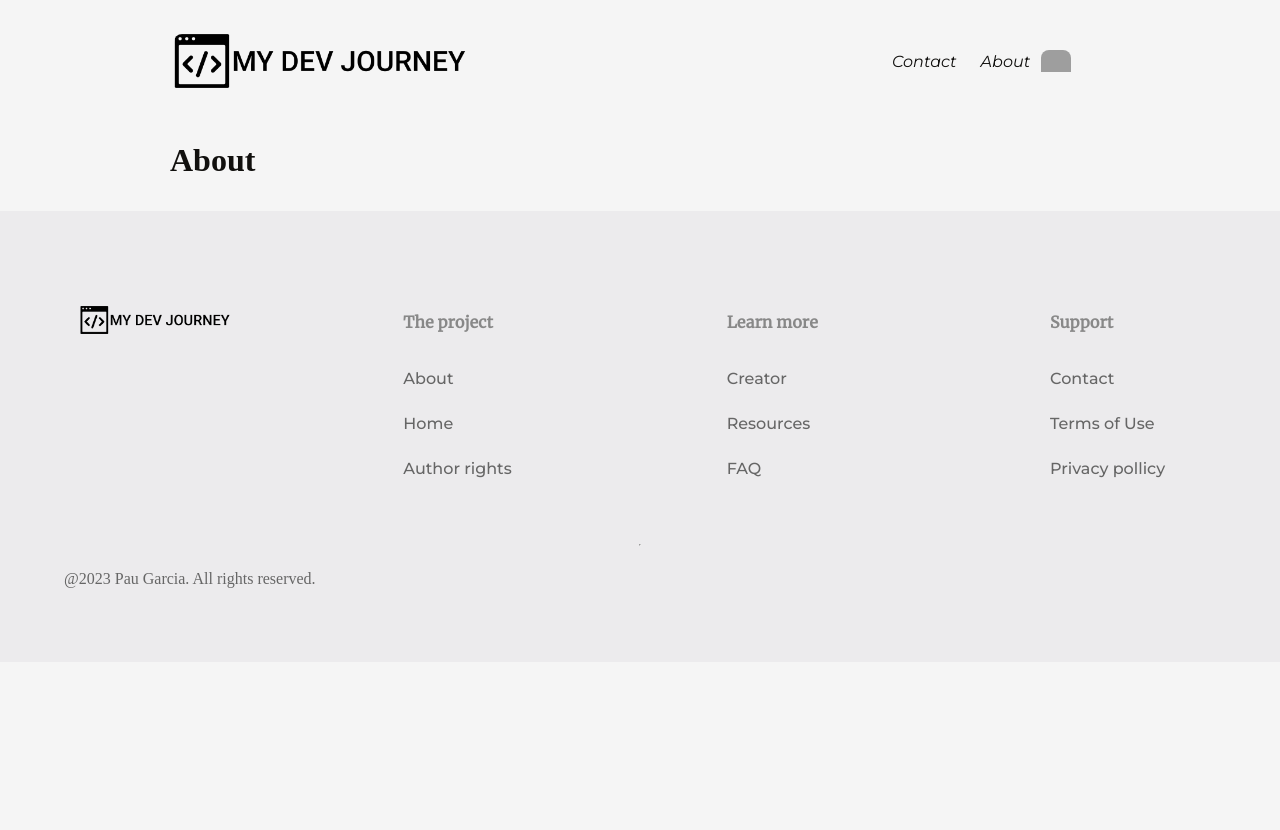
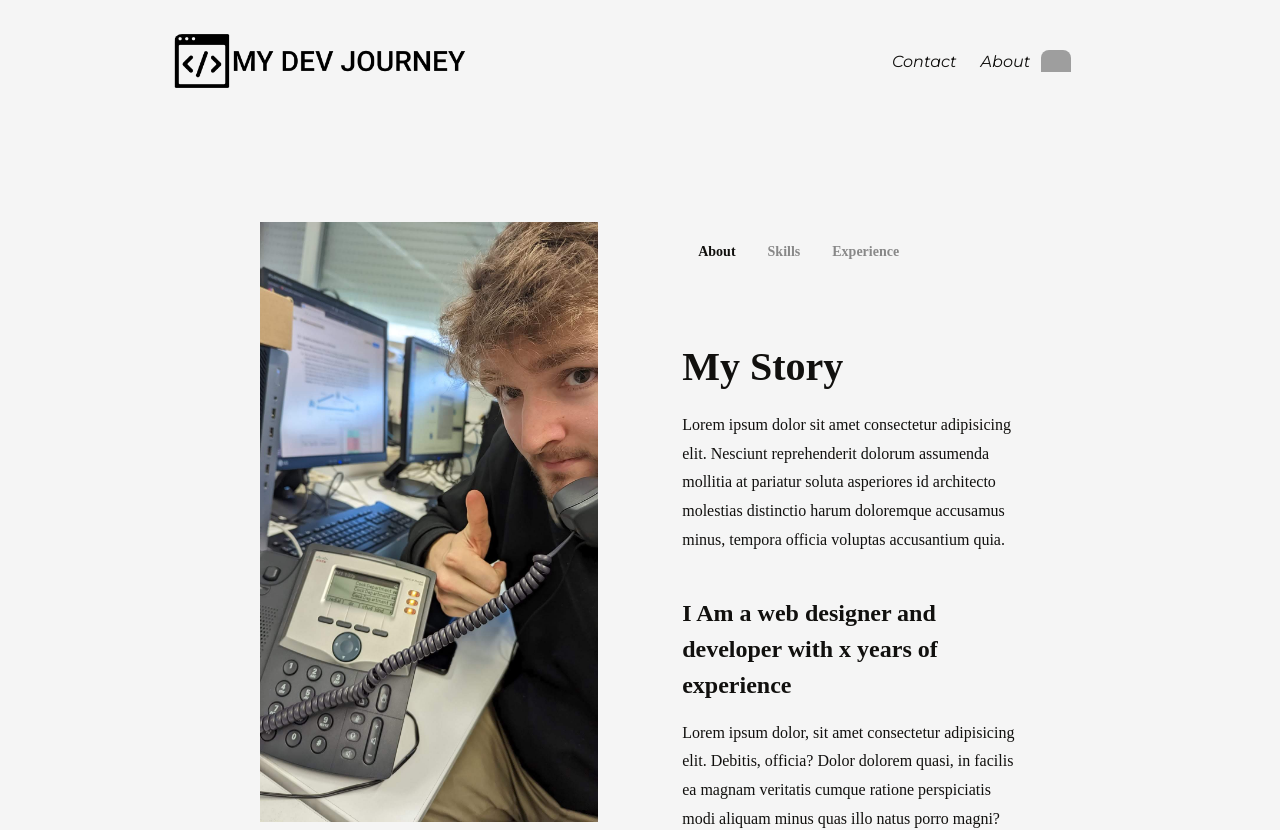
Before and after one commit to paugarcia32/dev-blog-client, a React (Create React App) app: page /about in a window 1280 px wide. Shown: the top 830 px of the page. Before the commit the page ends 800 px from the top, so only its background shows below. Built offline with nearby package versions, Linux system fonts and the light colour scheme; grey boxes are pictures that could not be loaded.

Commit message:
about page

```diff
--- a/src/pages/About.js
+++ b/src/pages/About.js
@@ -1,5 +1,114 @@
+import React, {Fragment, useState} from 'react'
+import '../styles/About.css'
+
 export default function About(){
+  const [toggleTab, setToggleTab] = useState(1)
+  const toggleState = (index) =>{
+    setToggleTab(index)
+  }
   return(
-    <h1>About</h1>
+    <Fragment>
+      <section className='about'>
+        <div className="row">
+          <div className="column">
+            <div className="about-img"></div>
+          </div>
+          <div className="column">
+
+            <div className="tabs">
+                <div className={toggleTab === 1 ? "single-tab active-tab": "single-tab"}
+                onClick={() => toggleState(1)}>
+                  <h2>About</h2>
+                </div>
+
+                <div className={toggleTab === 2 ? "single-tab active-tab": "single-tab"}
+                onClick={() => toggleState(2)}>
+                  <h2>Skills</h2>
+                </div>
+
+                <div className={toggleTab === 3 ? "single-tab active-tab": "single-tab"}
+                onClick={() => toggleState(3)}>
+                  <h2>Experience</h2>
+                </div>
+            </div>
+
+            <div className="tab-content">
+              {/* About content */}
+              <div className={toggleTab === 1 ? "content active-content":"content "}>
+                <h2>My Story</h2>
+                <p>Lorem ipsum dolor sit amet consectetur adipisicing elit. Nesciunt reprehenderit dolorum assumenda mollitia at pariatur soluta asperiores id architecto molestias distinctio harum doloremque accusamus minus, tempora officia voluptas accusantium quia.</p>
+                <h3>I Am a web designer and developer with x years of experience</h3>
+                <p>Lorem ipsum dolor, sit amet consectetur adipisicing elit. Debitis, officia? Dolor dolorem quasi, in facilis ea magnam veritatis cumque ratione perspiciatis modi aliquam minus quas illo natus porro magni? Optio.</p>
+              </div>
+
+              {/* skills content */}
+              <div className={toggleTab === 2 ? "content active-content":"content "}>
+                <h2>Skills</h2>
+                <p>Lorem ipsum dolor sit amet consectetur adipisicing elit. Nesciunt reprehenderit dolorum assumenda mollitia at pariatur soluta asperiores id architecto molestias distinctio harum doloremque accusamus minus, tempora officia voluptas accusantium quia.</p>
+                <div className="skills-row">
+                  <div className="skills-column">
+                    <div className="progress-wrap">
+                      <h3>Developer</h3>
+                      <div className="progress-bar Developer">
+                        <span>80%</span>
+                      </div>
+                    </div>
+                  </div>
+
+                  <div className="skills-column">
+                    <div className="progress-wrap">
+                      <h3>Designer</h3>
+                      <div className="progress-bar Designer">
+                        <span>90%</span>
+                      </div>
+                    </div>
+                  </div>
+
+                  <div className="skills-column">
+                    <div className="progress-wrap">
+                      <h3>Designer</h3>
+                      <div className="progress-bar Designer">
+                        <span>90%</span>
+                      </div>
+                    </div>
+                  </div>
+
+                  <div className="skills-column">
+                    <div className="progress-wrap">
+                      <h3>Designer</h3>
+                      <div className="progress-bar Designer">
+                        <span>90%</span>
+                      </div>
+                    </div>
+                  </div>
+                </div>
+              </div>
+              {/* experiece content */}
+              <div className={toggleTab === 3 ? "content active-content":"content "}>
+                <div className="exp-column">
+                  <h3>Web Developer</h3>
+                  <span>2014-2022</span>
+                  <p>Lorem ipsum dolor sit amet consectetur adipisicing elit. Enim eaque est iure nemo? Officiis magnam culpa totam ea repellat iure, mollitia pariatur exercitationem consectetur! Ipsa dolores explicabo molestiae veniam omnis.</p>
+                </div>
+
+                <div className="exp-column">
+                  <h3>Graphic dessigner</h3>
+                  <span>2014-2022</span>
+                  <p>Lorem ipsum dolor sit amet consectetur adipisicing elit. Enim eaque est iure nemo? Officiis magnam culpa totam ea repellat iure, mollitia pariatur exercitationem consectetur! Ipsa dolores explicabo molestiae veniam omnis.</p>
+                </div>
+
+                <div className="exp-column">
+                  <h3>Photoshop</h3>
+                  <span>2014-2022</span>
+                  <p>Lorem ipsum dolor sit amet consectetur adipisicing elit. Enim eaque est iure nemo? Officiis magnam culpa totam ea repellat iure, mollitia pariatur exercitationem consectetur! Ipsa dolores explicabo molestiae veniam omnis.</p>
+                </div>
+              </div>
+            </div>
+          </div>
+        </div>
+
+
+      </section>
+    </Fragment>
   )
 }
--- /dev/null
+++ b/src/styles/About.css
@@ -0,0 +1,177 @@
+section.about{
+  padding: 5rem 3rem 3rem 3rem;
+  background-color: var(--background);
+}
+div.row{
+  display: flex;
+  justify-content: space-around;
+}
+div.row div.column{
+  width: 40%;
+}
+div.column div.tabs {
+  display: flex;
+}
+
+div.signle-tab{
+  background-color: var(--background);
+  margin-right: 10px;
+  cursor: pointer;
+}
+
+div.single-tab h2{
+  display: block;
+  padding: 10px 16px;
+  border-radius: 4px;
+  color: var(--text-dim);
+  font-size: 14px;
+  font-weight: 600;
+}
+
+div.about-img{
+  position: relative;
+  background-image: url("../Assets/profile.jpg");
+  background-repeat: no-repeat;
+  background-size: cover;
+  background-position: center center;
+  height: 600px;
+  width: 100%;
+}
+
+div.content{
+  padding-top: 1.5rem;
+  padding-bottom: 1.5rem;
+  display: none;
+}
+
+div.active-content{
+  display: block;
+}
+/* div.active-tab{
+  background:#18dcff;
+  position: relative;
+}
+
+div.active-tab::before{
+  position: absolute;
+  bottom: -5px;
+  left: 50%;
+  transform: translateX(-50%);
+  content: '';
+  width: 0;
+  height: 0;
+  border-style: solid;
+  border-style: solid;
+  border-width: 5px 5px 0 5px;
+  border-color: #18dcff transparent transparent transparent;
+} */
+
+div.active-tab h2{
+  /* background:white; */
+  color: var(--text);
+}
+
+div.content h2{
+  font-size: 40px;
+  font-weight: 700;
+  line-height: 1.4;
+  margin-bottom: 1rem;
+}
+
+div.content p{
+  padding-bottom: 1rem;
+  font-size: 16px;
+  line-height: 1.8;
+  font-weight: 400;
+  color: var(--text);
+}
+
+div.content h3{
+  font-size: 1.5rem;
+  font-weight: 700;
+  line-height: 1.5;
+  margin-bottom: 1rem;
+}
+
+div.skills-row{
+  margin-top: 2rem;
+  display: grid;
+  grid-template-columns: 1fr 1fr;
+}
+
+div.skills-column{
+  margin-bottom: 30px;
+  margin-right: 20px;
+}
+
+div.progress-wrap h3{
+  font-size: 14px !important;
+  margin-bottom: 10px;
+  font-weight: 700;
+  text-transform: uppercase;
+}
+
+div.progress{
+  height: 8px;
+  background: rgba(0, 0, 0, .05);
+  overflow: visible;
+}
+
+div.progress-bar{
+  width: 80%;
+  height: 8px;
+  background: var(--primary);
+}
+
+div.progress-bar span{
+  position: absolute;
+  top: -30px;
+  right: 0;
+  font-size: 16px;
+  font-weight: 400;
+  color: var(--secondary);
+}
+
+.Designer{
+  width: 90%;
+}
+
+div.exp-column h3{
+  margin-bottom: 10px
+}
+
+div.exp-column span{
+  font-weight: 500;
+  color: #18dcff;
+}
+
+div.exp-column p{
+  margin-top: 10px;
+}
+
+@media screen and (max-width:768px) {
+  div.about{
+    padding: 2rem 1rem 3rem 1rem;
+  }
+
+  div.row{
+    display: flex;
+    flex-direction: column;
+  }
+
+  div.about-img{
+    height: 500px;
+  }
+
+  div.row div.column {
+    width: 100%;
+  }
+
+  div.tabs{
+    padding-top: 3rem;
+  }
+
+  div.skills-row{
+    grid-template-columns: 1fr;
+  }
+}
```
Also changed, not shown: public/profile.jpg (added), src/Assets/profile.jpg (added).
